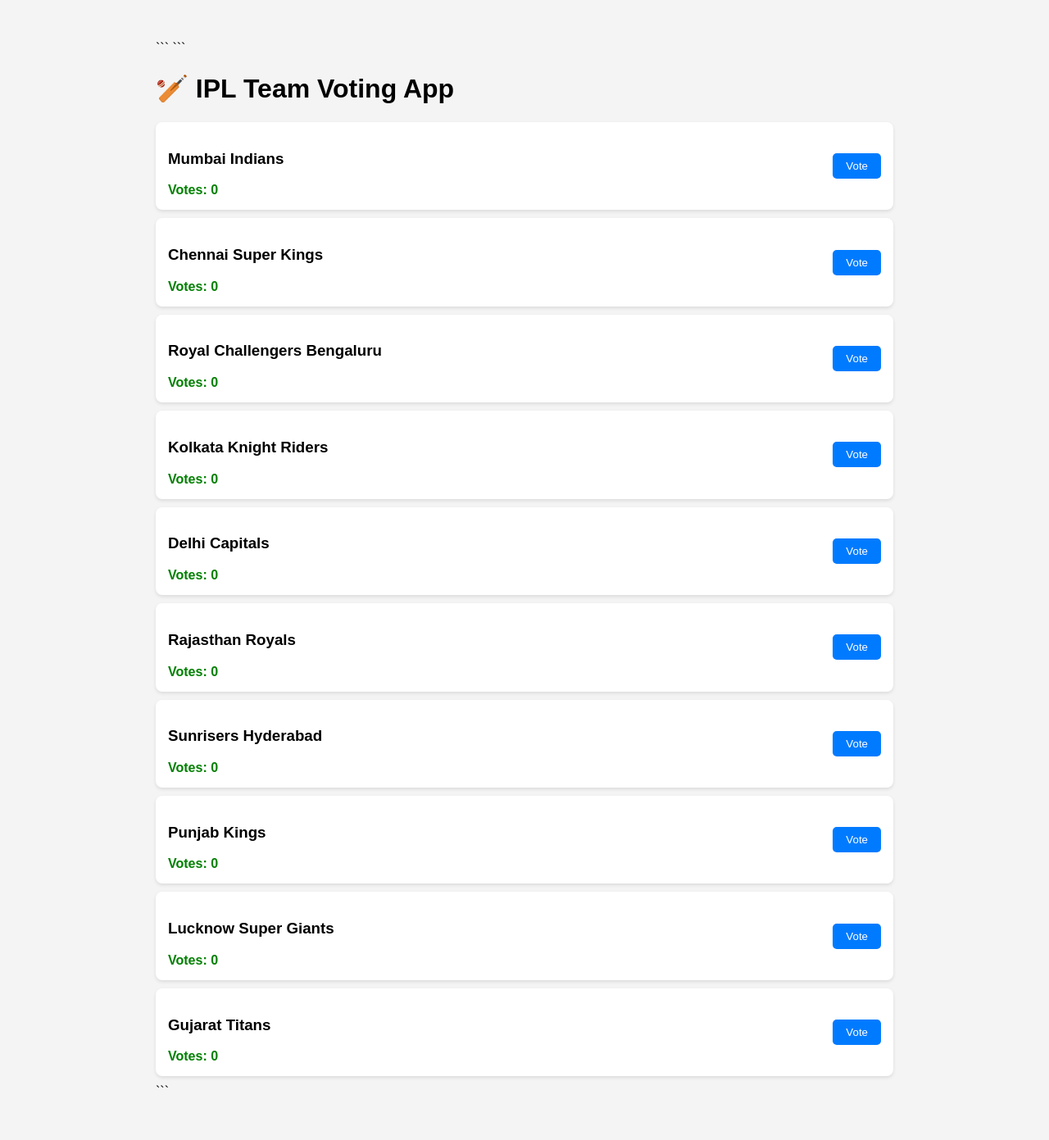
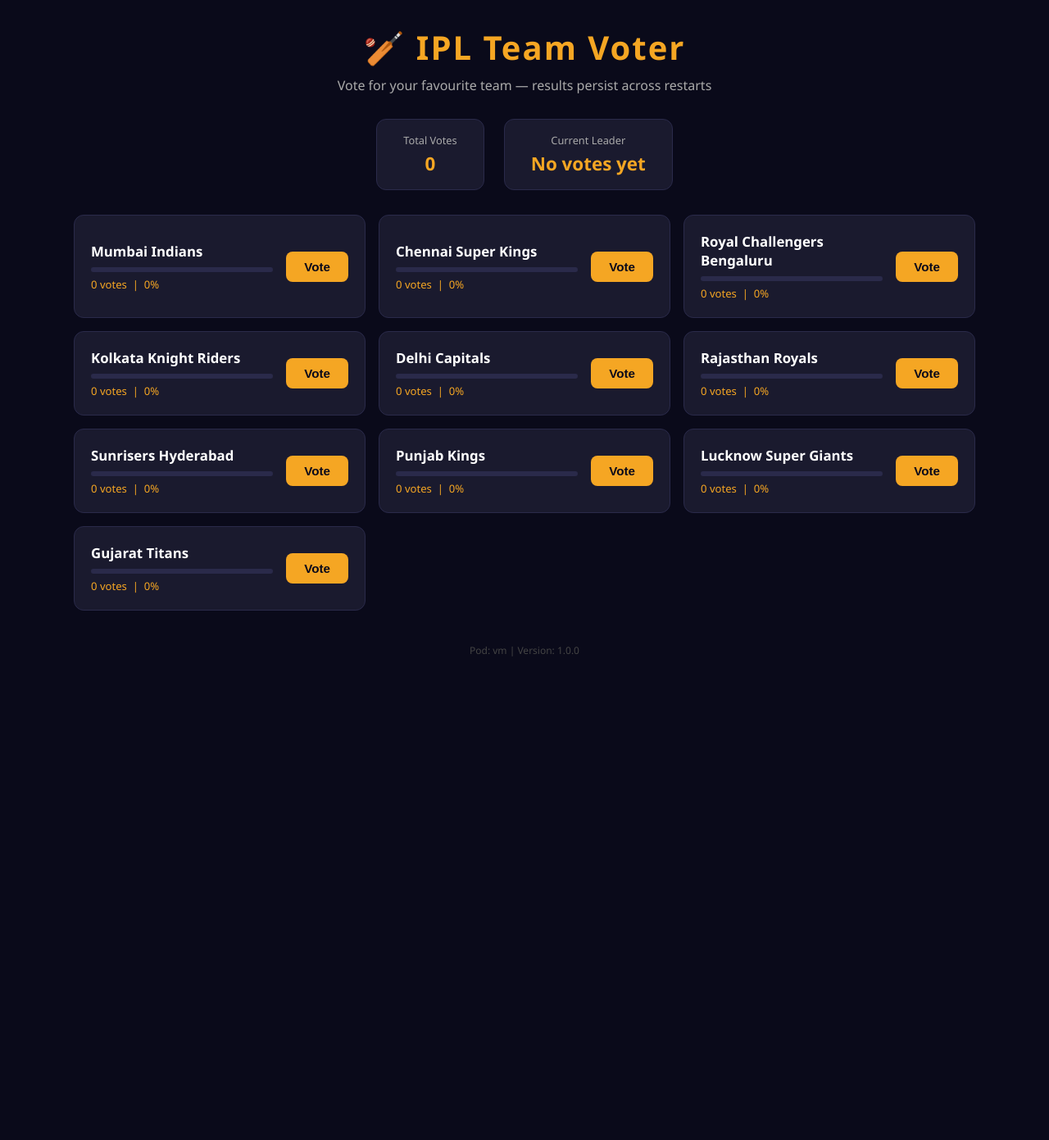
Before and after one commit to omjaju18/Full_Stack_Devops_Project, a Flask app: page /ui in a window 1280 px wide. Shown: the whole page at 82% size. After the commit the page ends 801 px from the top, so only its background shows below. Run offline with Flask 3, Linux system fonts and the light colour scheme; data comes from the database, SQL or seed files in the repository.

Commit message:
feat(ui): add IPL voting frontend with real-time vote updates

````diff
--- a/app/app.py
+++ b/app/app.py
@@ -1,25 +1,61 @@
 from flask import Flask, jsonify, render_template
+from prometheus_flask_exporter import PrometheusMetrics
+import sqlite3
+import os
 import socket
-import os
 
 app = Flask(__name__)
+metrics = PrometheusMetrics(app)
 
-# In-memory vote store (resets on restart — we'll add persistence later)
-votes = {
-    "Mumbai Indians": 0,
-    "Chennai Super Kings": 0,
-    "Royal Challengers Bengaluru": 0,
-    "Kolkata Knight Riders": 0,
-    "Delhi Capitals": 0,
-    "Rajasthan Royals": 0,
-    "Sunrisers Hyderabad": 0,
-    "Punjab Kings": 0,
-    "Lucknow Super Giants": 0,
-    "Gujarat Titans": 0
-}
+DB_PATH = os.getenv("DB_PATH", "votes.db")
+
+TEAMS = [
+    "Mumbai Indians",
+    "Chennai Super Kings",
+    "Royal Challengers Bengaluru",
+    "Kolkata Knight Riders",
+    "Delhi Capitals",
+    "Rajasthan Royals",
+    "Sunrisers Hyderabad",
+    "Punjab Kings",
+    "Lucknow Super Giants",
+    "Gujarat Titans"
+]
+
+def init_db():
+    conn = sqlite3.connect(DB_PATH)
+    c = conn.cursor()
+    c.execute('''
+        CREATE TABLE IF NOT EXISTS votes (
+            team TEXT PRIMARY KEY,
+            count INTEGER DEFAULT 0
+        )
+    ''')
+    for team in TEAMS:
+        c.execute("INSERT OR IGNORE INTO votes (team, count) VALUES (?, 0)", (team,))
+    conn.commit()
+    conn.close()
+
+def get_votes():
+    conn = sqlite3.connect(DB_PATH)
+    c = conn.cursor()
+    c.execute("SELECT team, count FROM votes ORDER BY count DESC")
+    rows = c.fetchall()
+    conn.close()
+    return {row[0]: row[1] for row in rows}
+
+def increment_vote(team_name):
+    conn = sqlite3.connect(DB_PATH)
+    c = conn.cursor()
+    c.execute("UPDATE votes SET count = count + 1 WHERE team = ?", (team_name,))
+    conn.commit()
+    conn.close()
+
+init_db()
 
 @app.route("/")
 def home():
+    votes = get_votes()
     return jsonify({
         "app": "IPL Team Voter",
         "pod": socket.gethostname(),
@@ -30,24 +66,27 @@
 
 @app.route("/vote/<team_name>", methods=["POST"])
 def vote(team_name):
+    votes = get_votes()
     matched = next((t for t in votes if t.lower().replace(" ", "-") == team_name.lower()), None)
     if not matched:
         return jsonify({"error": f"Team '{team_name}' not found", "valid_teams": list(votes.keys())}), 404
-    votes[matched] += 1
-    return jsonify({"message": f"Vote cast for {matched}!", "total_votes_for_team": votes[matched]}), 200
-
-@app.route("/ui")
-def ui():
-    return render_template("index.html")
+    increment_vote(matched)
+    updated = get_votes()
+    return jsonify({"message": f"Vote cast for {matched}!", "total_votes_for_team": updated[matched]}), 200
 
 @app.route("/results")
 def results():
+    votes = get_votes()
     sorted_teams = sorted(votes.items(), key=lambda x: x[1], reverse=True)
     winner = sorted_teams[0][0] if sorted_teams[0][1] > 0 else "No votes yet!"
     return jsonify({
         "winner": winner,
         "leaderboard": [{"team": t, "votes": v} for t, v in sorted_teams]
     })
+
+@app.route("/ui")
+def ui():
+    return render_template("index.html")
 
 @app.route("/health")
 def health():
--- a/app/templates/index.html
+++ b/app/templates/index.html
@@ -1,117 +1,164 @@
 <!DOCTYPE html>
-
 <html lang="en">
 <head>
     <meta charset="UTF-8">
     <meta name="viewport" content="width=device-width, initial-scale=1.0">
     <title>IPL Team Voter</title>
     <style>
+        * { margin: 0; padding: 0; box-sizing: border-box; }
         body {
-            font-family: Arial, sans-serif;
-            max-width: 900px;
-            margin: 30px auto;
-            padding: 20px;
-            background: #f4f4f4;
+            font-family: 'Segoe UI', sans-serif;
+            background: #0a0a1a;
+            color: #fff;
+            min-height: 100vh;
+            padding: 30px 20px;
         }
-
-```
-    h1 {
+        .header { text-align: center; margin-bottom: 30px; }
+        .header h1 { font-size: 2.5rem; color: #f5a623; letter-spacing: 2px; }
+        .header p { color: #aaa; margin-top: 8px; font-size: 1rem; }
+        .stats {
+            display: flex;
+            justify-content: center;
+            gap: 24px;
+            margin-bottom: 30px;
+            flex-wrap: wrap;
+        }
+        .stat-box {
+            background: #1a1a2e;
+            border: 1px solid #2a2a4a;
+            border-radius: 12px;
+            padding: 16px 32px;
             text-align: center;
         }
-
+        .stat-box .label { font-size: 0.8rem; color: #aaa; margin-bottom: 4px; }
+        .stat-box .value { font-size: 1.4rem; font-weight: 700; color: #f5a623; }
+        .teams-grid {
+            display: grid;
+            grid-template-columns: repeat(auto-fit, minmax(340px, 1fr));
+            gap: 16px;
+            max-width: 1100px;
+            margin: 0 auto;
+        }
         .team-card {
+            background: #1a1a2e;
+            border: 1px solid #2a2a4a;
+            border-radius: 12px;
+            padding: 20px;
             display: flex;
+            align-items: center;
             justify-content: space-between;
-        align-items: center;
-        background: white;
-        padding: 15px;
-        margin: 10px 0;
+            transition: transform 0.2s, border-color 0.2s;
+        }
+        .team-card:hover { transform: translateY(-3px); border-color: #f5a623; }
+        .team-card.leader { border-color: #f5a623; background: #1f1a0e; }
+        .team-info { flex: 1; }
+        .team-name { font-size: 1.05rem; font-weight: 600; margin-bottom: 8px; }
+        .vote-bar-bg {
+            background: #2a2a4a;
+            border-radius: 10px;
+            height: 6px;
+            width: 100%;
+            margin-top: 6px;
+        }
+        .vote-bar {
+            background: #f5a623;
+            height: 6px;
+            border-radius: 10px;
+            transition: width 0.5s ease;
+            width: 0%;
+        }
+        .vote-count { font-size: 0.82rem; color: #f5a623; margin-top: 6px; font-weight: 500; }
+        .vote-btn {
+            background: #f5a623;
+            color: #0a0a1a;
+            border: none;
+            padding: 10px 22px;
             border-radius: 8px;
-        box-shadow: 0 2px 4px rgba(0,0,0,0.1);
+            font-weight: 700;
+            font-size: 0.95rem;
+            cursor: pointer;
+            margin-left: 16px;
+            transition: background 0.2s, transform 0.1s;
+            white-space: nowrap;
         }
-
-    button {
-        padding: 8px 16px;
-        cursor: pointer;
-        border: none;
-        border-radius: 5px;
-        background-color: #007bff;
-        color: white;
-    }
-
-    button:hover {
-        background-color: #0056b3;
-    }
-
-    .votes {
-        font-weight: bold;
-        color: green;
+        .vote-btn:hover { background: #e6951a; }
+        .vote-btn:active { transform: scale(0.96); }
+        .trophy { font-size: 0.85rem; margin-left: 6px; }
+        .pod-info {
+            text-align: center;
+            margin-top: 40px;
+            font-size: 0.75rem;
+            color: #444;
         }
     </style>
-```
-
 </head>
 <body>
 
-```
-<h1>🏏 IPL Team Voting App</h1>
+<div class="header">
+    <h1>🏏 IPL Team Voter</h1>
+    <p>Vote for your favourite team — results persist across restarts</p>
+</div>
 
-<div id="teams"></div>
+<div class="stats">
+    <div class="stat-box">
+        <div class="label">Total Votes</div>
+        <div class="value" id="total-votes">0</div>
+    </div>
+    <div class="stat-box">
+        <div class="label">Current Leader</div>
+        <div class="value" id="leader">-</div>
+    </div>
+</div>
+
+<div class="teams-grid" id="teams"></div>
+<div class="pod-info" id="pod-info"></div>
 
 <script>
-    const teams = [
-        "Mumbai Indians",
-        "Chennai Super Kings",
-        "Royal Challengers Bengaluru",
-        "Kolkata Knight Riders",
-        "Delhi Capitals",
-        "Rajasthan Royals",
-        "Sunrisers Hyderabad",
-        "Punjab Kings",
-        "Lucknow Super Giants",
-        "Gujarat Titans"
-    ];
+    async function loadResults() {
+        const [resResults, resHome] = await Promise.all([
+            fetch('/results'),
+            fetch('/')
+        ]);
+        const data = await resResults.json();
+        const home = await resHome.json();
 
-    async function loadResults() {
-        const response = await fetch('/results');
-        const data = await response.json();
-
-        const voteMap = {};
-        data.leaderboard.forEach(team => {
-            voteMap[team.team] = team.votes;
-        });
+        const total = data.leaderboard.reduce((s, t) => s + t.votes, 0);
+        document.getElementById('total-votes').textContent = total;
+        document.getElementById('leader').textContent =
+            total > 0 ? data.winner : 'No votes yet';
+        document.getElementById('pod-info').textContent =
+            `Pod: ${home.pod} | Version: ${home.version}`;
 
         const container = document.getElementById('teams');
         container.innerHTML = '';
 
-        teams.forEach(team => {
+        data.leaderboard.forEach((team, idx) => {
+            const pct = total > 0 ? ((team.votes / total) * 100).toFixed(1) : 0;
+            const slug = team.team.toLowerCase().replaceAll(' ', '-');
+            const isLeader = idx === 0 && team.votes > 0;
             container.innerHTML += `
-                <div class="team-card">
-                    <div>
-                        <h3>${team}</h3>
-                        <span class="votes">Votes: ${voteMap[team] || 0}</span>
+                <div class="team-card ${isLeader ? 'leader' : ''}">
+                    <div class="team-info">
+                        <div class="team-name">
+                            ${isLeader ? '🏆 ' : ''}${team.team}
                         </div>
-                    <button onclick="voteTeam('${team}')">
-                        Vote
-                    </button>
+                        <div class="vote-bar-bg">
+                            <div class="vote-bar" style="width:${pct}%"></div>
                         </div>
-            `;
+                        <div class="vote-count">${team.votes} votes &nbsp;|&nbsp; ${pct}%</div>
+                    </div>
+                    <button class="vote-btn" onclick="voteTeam('${slug}')">Vote</button>
+                </div>`;
         });
     }
 
-    async function voteTeam(team) {
-        const teamSlug = team.toLowerCase().replaceAll(' ', '-');
-
-        await fetch(`/vote/${teamSlug}`, {
-            method: 'POST'
-        });
-
+    async function voteTeam(slug) {
+        await fetch(`/vote/${slug}`, { method: 'POST' });
         loadResults();
     }
 
     loadResults();
+    setInterval(loadResults, 10000);
 </script>
-```
-
 </body>
 </html>
````
Lines whose indentation alone changed are shown as unchanged.
